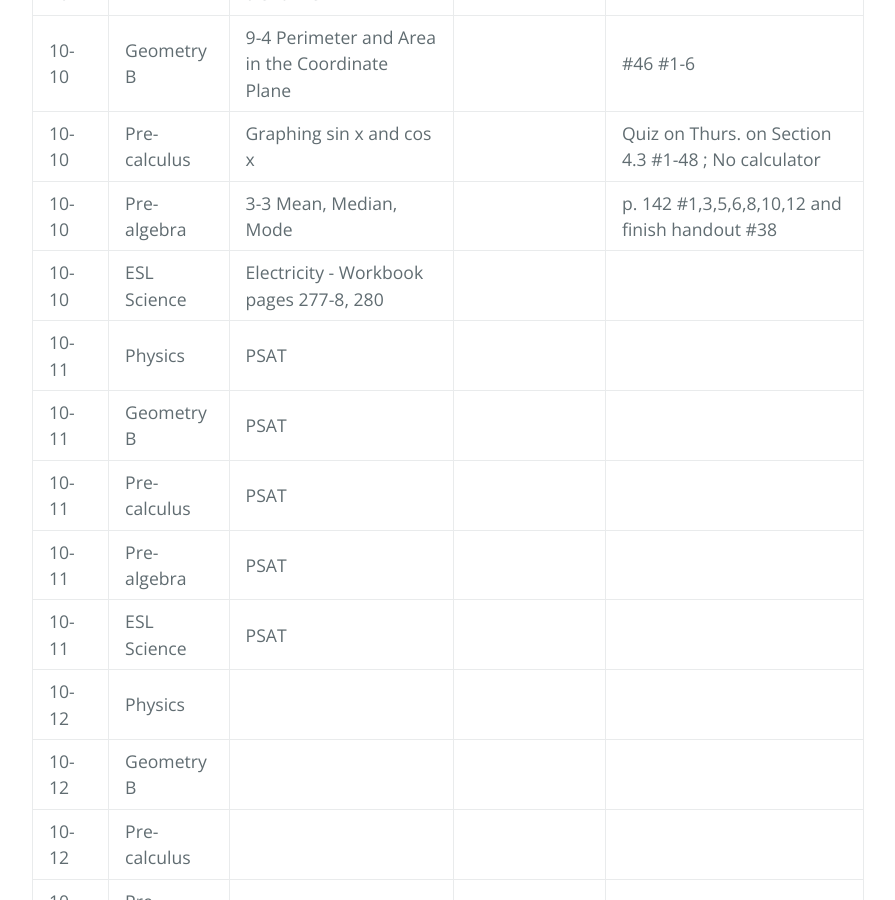
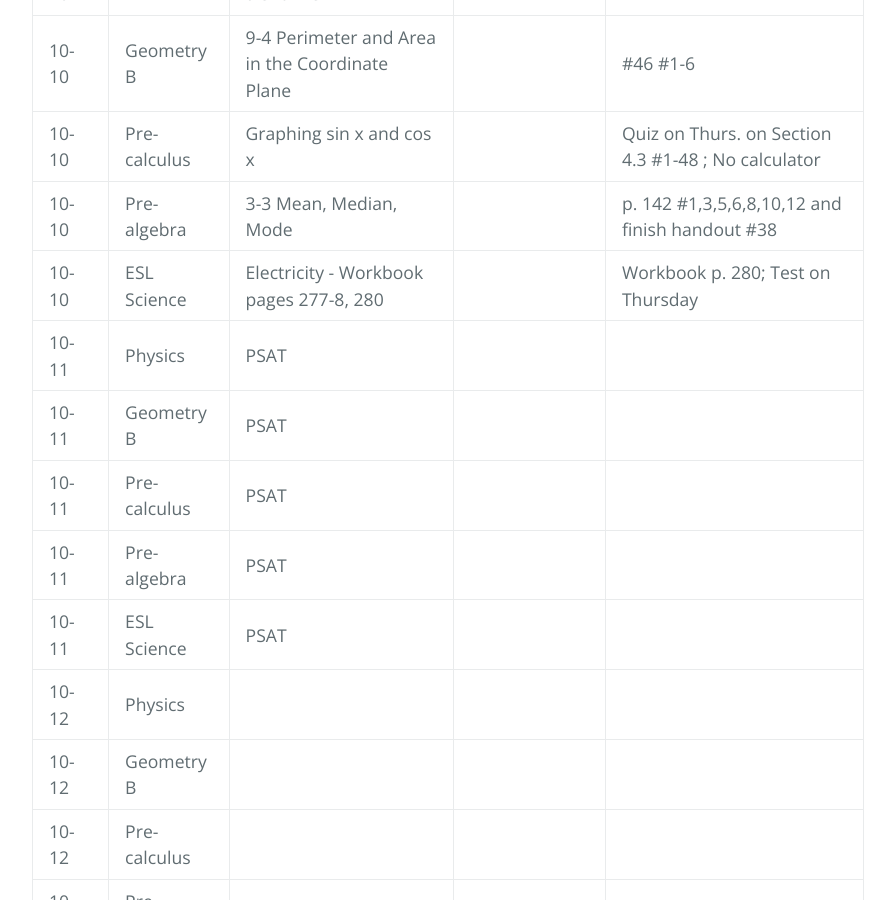
Before and after one commit to gpayoo/gpayoo, a Jekyll site: the page built from index.md, in a window 1280 px wide and 900 px high, scrolled down 693 px. Shown: the whole window, without its empty margins (192-1087 px from the left). Built offline with Jekyll 4.4.1, drawn with Linux system fonts in a browser that asks for light colours; our own code applies the rules of GitHub Pages for plain Markdown files.

Commit message:
Update index.md

```diff
--- a/index.md
+++ b/index.md
@@ -14,7 +14,7 @@ layout: default
 | 10-10 | Geometry B |  9-4 Perimeter and Area in the Coordinate Plane | | #46 #1-6 |
 | 10-10 | Pre-calculus | Graphing sin x and cos x | |  Quiz on Thurs. on Section 4.3 #1-48 ; No calculator
 | 10-10 | Pre-algebra | 3-3 Mean, Median, Mode| | p. 142 #1,3,5,6,8,10,12 and finish handout #38
-| 10-10 | ESL Science | Electricity - Workbook pages 277-8, 280|  |
+| 10-10 | ESL Science | Electricity - Workbook pages 277-8, 280|  | Workbook p. 280; Test on Thursday
 | 10-11 | Physics | PSAT | |
 | 10-11 | Geometry B |  PSAT | |  |
 | 10-11 | Pre-calculus | PSAT | |
```
